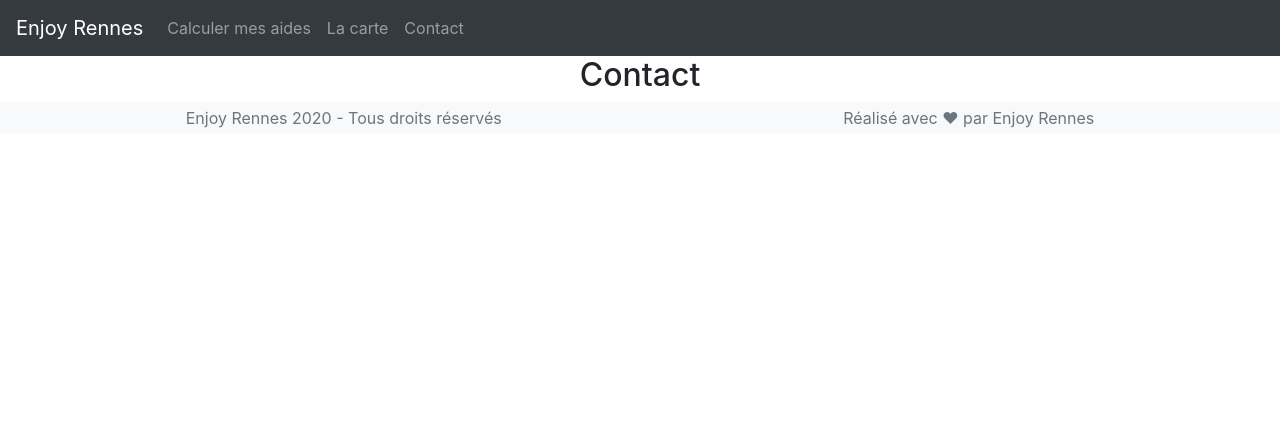
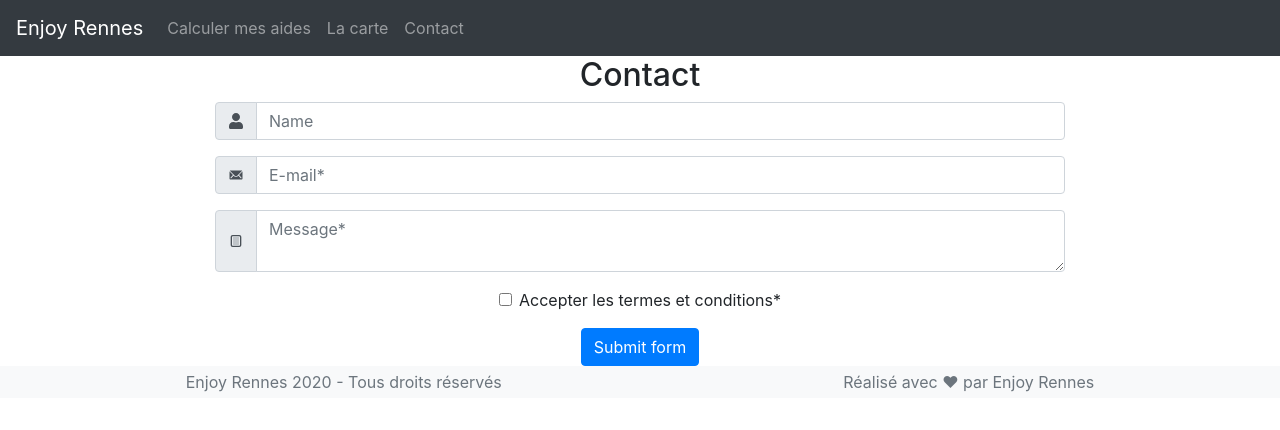
Before and after one commit to enjoy-rennes/front-end, a Next.js app: page /contact in a window 1280 px wide. Shown: the top 430 px of the page. Built offline with nearby package versions, Linux system fonts and the light colour scheme.

Commit message:
contact form content + error page

```diff
--- a/src/components/Map/Map.js
+++ b/src/components/Map/Map.js
@@ -4,8 +4,8 @@ export default class MapsComponent extends React.Component {
     constructor() {
         super();
         this.state = {
-            height: 1000,
-            width: 600,
+            height: 600,
+            width: 800,
         }
     }
 
--- /dev/null
+++ b/src/components/contactForm/contactForm.js
@@ -0,0 +1,118 @@
+import React from 'react';
+import { Button, Col, InputGroup, Form } from 'react-bootstrap';
+import { IoIosMail } from 'react-icons/io';
+import { FaUser } from 'react-icons/fa';
+import { TiDocumentText } from 'react-icons/ti';
+
+export default class Header extends React.Component {
+    constructor() {
+        super();
+        this.state = {
+            name: '',
+            email: '',
+            message: '',
+        }
+        this.handleInputChange = this.handleInputChange.bind(this);
+    }
+
+    handleInputChange = (event) => {
+        const target = event.target;
+        const value = target.type === 'checkbox' ? target.checked : target.value;
+        const name = target.name;
+        this.setState({
+            [name]: value
+        });
+    }
+
+    handleSubmit = (e) => {
+        e.preventDefault();
+        console.log(this.state);
+        fetch('http://localhost:3002/send', {
+            method: "POST",
+            body: JSON.stringify(this.state),
+            headers: {
+                'Accept': 'application/json',
+                'Content-Type': 'application/json'
+            },
+        }).then(
+            (response) => (response.json())
+        ).then((response) => {
+            if (response.status === 'success') {
+                alert("Message Sent.");
+                this.resetForm()
+            } else if (response.status === 'fail') {
+                alert("Message failed to send.")
+            }
+        })
+    }
+
+    render() {
+        console.log(this.state);
+        return (
+            <Form onSubmit={this.handleSubmit} className='m-auto' >
+                <Form.Row>
+                    <Form.Group as={Col} md={{ span: 8, offset: 2 }} controlId='validationCustom01'>
+                        <InputGroup>
+                            <InputGroup.Prepend>
+                                <InputGroup.Text>
+                                    <FaUser />
+                                </InputGroup.Text>
+                            </InputGroup.Prepend>
+                            <Form.Control
+                                name='name'
+                                onChange={this.handleInputChange}
+                                placeholder='Name'
+                                required
+                                type='text'
+                            />
+                        </InputGroup>
+                    </Form.Group>
+                </Form.Row>
+
+                <Form.Row>
+                    <Form.Group as={Col} md={{ span: 8, offset: 2 }} controlId='validationCustomUsername'>
+                        <InputGroup>
+                            <InputGroup.Prepend>
+                                <InputGroup.Text>
+                                    <IoIosMail />
+                                </InputGroup.Text>
+                            </InputGroup.Prepend>
+                            <Form.Control
+                                aria-describedby='inputGroupPrepend'
+                                name='email'
+                                onChange={this.handleInputChange}
+                                placeholder='E-mail*'
+                                required
+                                type='email'
+                            />
+                        </InputGroup>
+                    </Form.Group>
+                </Form.Row>
+
+                <Form.Row>
+                    <Form.Group as={Col} md={{ span: 8, offset: 2 }} controlId='validationCustom03'>
+                        <InputGroup>
+                            <InputGroup.Prepend>
+                                <InputGroup.Text>
+                                    <TiDocumentText />
+                                </InputGroup.Text>
+                            </InputGroup.Prepend>
+                            <Form.Control as='textarea' placeholder='Message*' required />
+                        </InputGroup>
+                    </Form.Group>
+                </Form.Row>
+                <Form.Group>
+                    <Form.Check type='checkbox' id='checkbox-conditions'>
+                        <Form.Check.Input
+                            name='message'
+                            onChange={this.handleInputChange}
+                            required
+                            type='checkbox' />
+                        <Form.Check.Label>Accepter les termes et conditions*</Form.Check.Label>
+                    </Form.Check>
+                </Form.Group>
+                <Button type='submit'>Submit form</Button>
+            </Form>
+        );
+    }
+}
--- a/src/pages/_error.js
+++ b/src/pages/_error.js
@@ -2,6 +2,7 @@ import React from 'react';
 import HeadCommon from '../components/Head/Head';
 import Header from '../components/Header/Header';
 import Footer from '../components/Footer/Footer';
+import Error404Component from '../components/Error/Error404';
 
 export default function Error({ statusCode }) {
     return (
@@ -23,7 +24,7 @@ export default function Error({ statusCode }) {
                         : 'Une erreur s\'est produite'}
                 </p>
                 {statusCode == 404
-                    ? <img src='/assets/image/undraw_page_not_found.png' />
+                    ? <Error404Component />
                     : ''}
 
             </div>
--- a/src/pages/contact.js
+++ b/src/pages/contact.js
@@ -3,6 +3,7 @@ import Head from 'next/head';
 import HeadCommon from '../components/Head/Head';
 import Header from '../components/Header/Header';
 import Footer from '../components/Footer/Footer';
+import ContactForm from '../components/contactForm/contactForm';
 
 export default function Contact() {
     return (
@@ -16,6 +17,7 @@ export default function Contact() {
             <Header />
             <div className='Content text-center'>
                 <h2>Contact</h2>
+                <ContactForm />
             </div>
             <Footer />
         </div >
```
Also changed, not shown: src/components/Error/Error404.js (added, +9 -0 lines).
